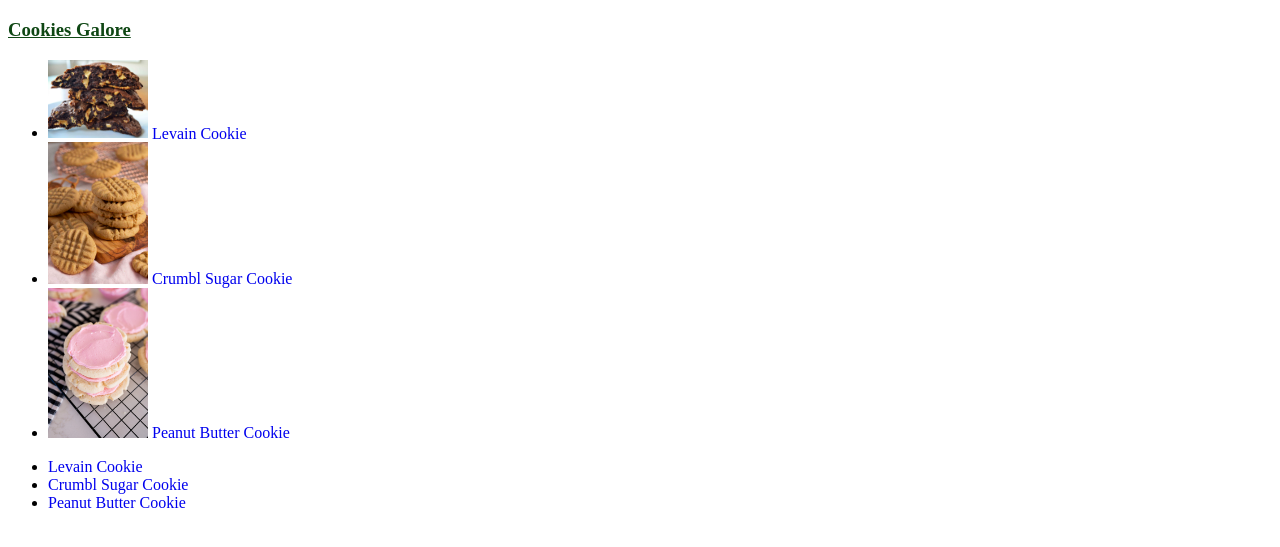
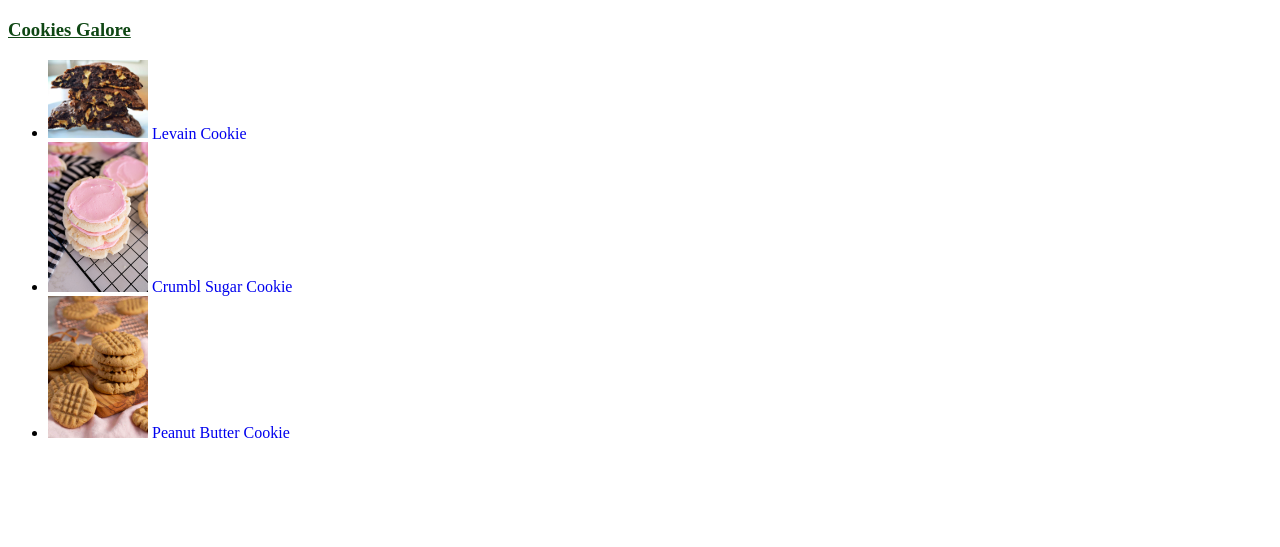
Before and after one commit to andepants/odin_recipes, a plain HTML site: page index.html in a window 1280 px wide. Shown: the part 61-608 px from the top of the page. Drawn offline with Linux system fonts and the light colour scheme.

Commit message:
small fixes

```diff
--- a/index.html
+++ b/index.html
@@ -13,22 +13,20 @@
                 <a href="recipes/levain_cookie.html">
                     <img class="small" src="recipes/cookie.jpg">
                 </a>
-                <a class="img1" href="../odin_recipes/recipes/levain_cookie.html" >Levain Cookie</a>
+                <a href="recipes/levain_cookie.html" >Levain Cookie</a>
             </li>
             <li>
-                <img class="small" src="recipes/pbcookies.jpg">
-                <a href="../odin_recipes/recipes/sugar_cookie.html">Crumbl Sugar Cookie</a>
+                <a href="recipes/sugar_cookie.html">
+                    <img class="small" src="recipes/sugar_cookie.jpg">
+                </a>
+                <a href="recipes/sugar_cookie.html">Crumbl Sugar Cookie</a>
             </li>
             <li>
-                <img class="small" src="recipes/sugar_cookie.jpg">
-                <a href="../odin_recipes/recipes/pbcookies.html">Peanut Butter Cookie</a>
+                <a href="recipes/pbcookies.html">
+                    <img class="small" src="recipes/pbcookies.jpg">
+                </a>
+                <a href="recipes/pbcookies.html">Peanut Butter Cookie</a>
             </li>
-        </ul>
-<!---->
-        <ul>
-            <li><a href="recipes/levain_cookie.html">Levain Cookie</a></li>
-            <li><a href="recipes/sugar_cookie.html">Crumbl Sugar Cookie</a></li>
-            <li><a href="recipes/pbcookies.html">Peanut Butter Cookie</a></li>
         </ul>
 
     </body>
```
Also changed, not shown: recipes/pbcookies.html (+1 -0 lines).
